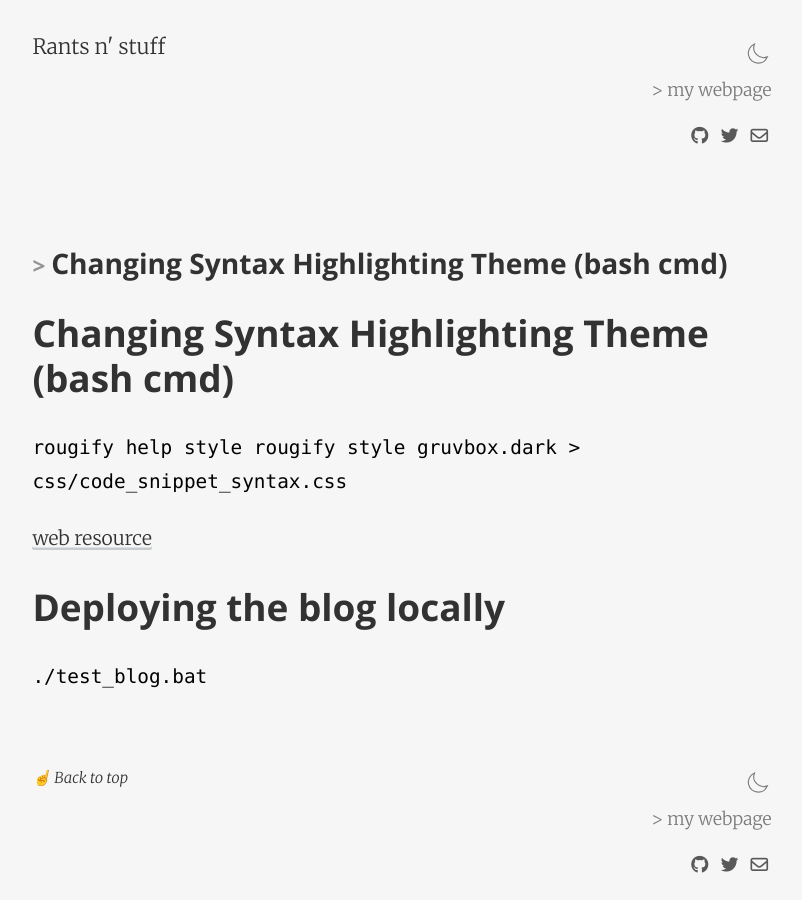
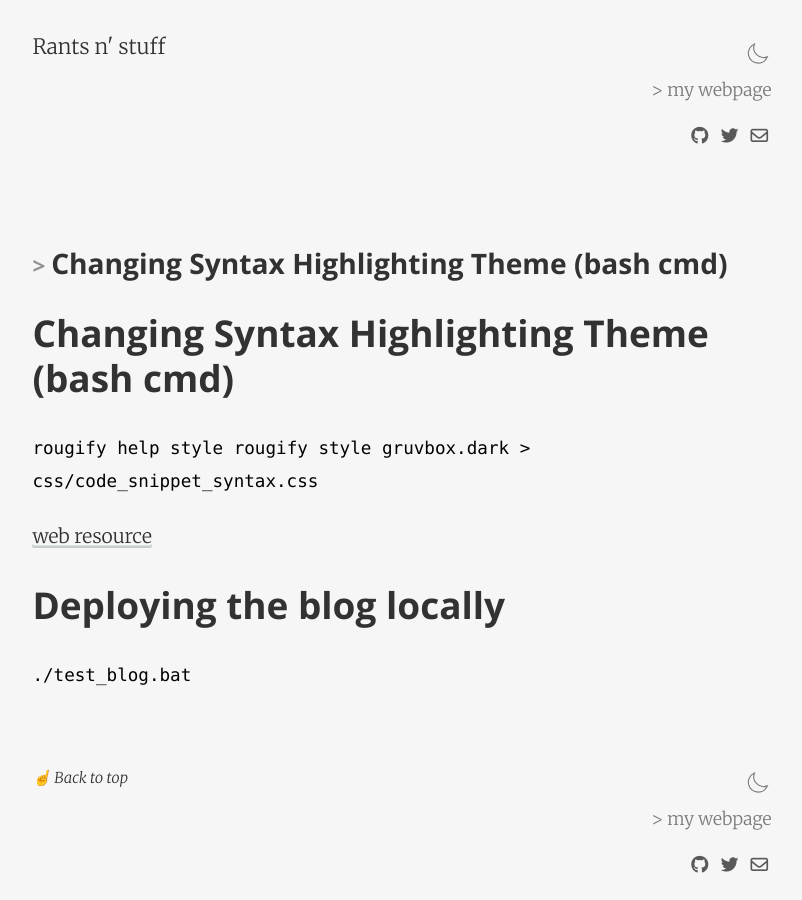
Before and after one commit to dcostap/personal-blog, a Jekyll site: the page built from notes.md, in a window 1280 px wide. Shown: the whole page, without its empty margins (238-1040 px from the left). Built offline with Jekyll 4.4.1, drawn with Linux system fonts in a browser that asks for light colours; nearby versions of some CDN libraries; our own code applies the rules of GitHub Pages for plain Markdown files.

Commit message:
Fix blog layout & styling on mobile

```diff
--- a/_layouts/default.html
+++ b/_layouts/default.html
@@ -25,8 +25,7 @@
   <div class="site-wrap">
     {% include header.html %}
 
-
-    <div class="post p-responsive wrap" role="main">
+    <div class="post px2 p-responsive wrap" role="main">
       <div class="measure">
         {{ content }}
       </div>
--- a/_sass/_code.scss
+++ b/_sass/_code.scss
@@ -10,6 +10,7 @@
 
 code {
   color: var(--code-normal-text);
+  font-size: $code-font-size;
 }
 
 pre {
--- a/_sass/_variables.scss
+++ b/_sass/_variables.scss
@@ -1,5 +1,6 @@
 // Typography
 $base-font-size: 1.1rem !default;
+$code-font-size: 1rem !default;
 $small-screen-font-size: 1rem;
 $bold-font-weight: 600 !default;
 $font-family: "Merriweather", "Lora", "Montserrat", "Lato", "PT Serif", Georgia, "Times New Roman", serif !default;
```
